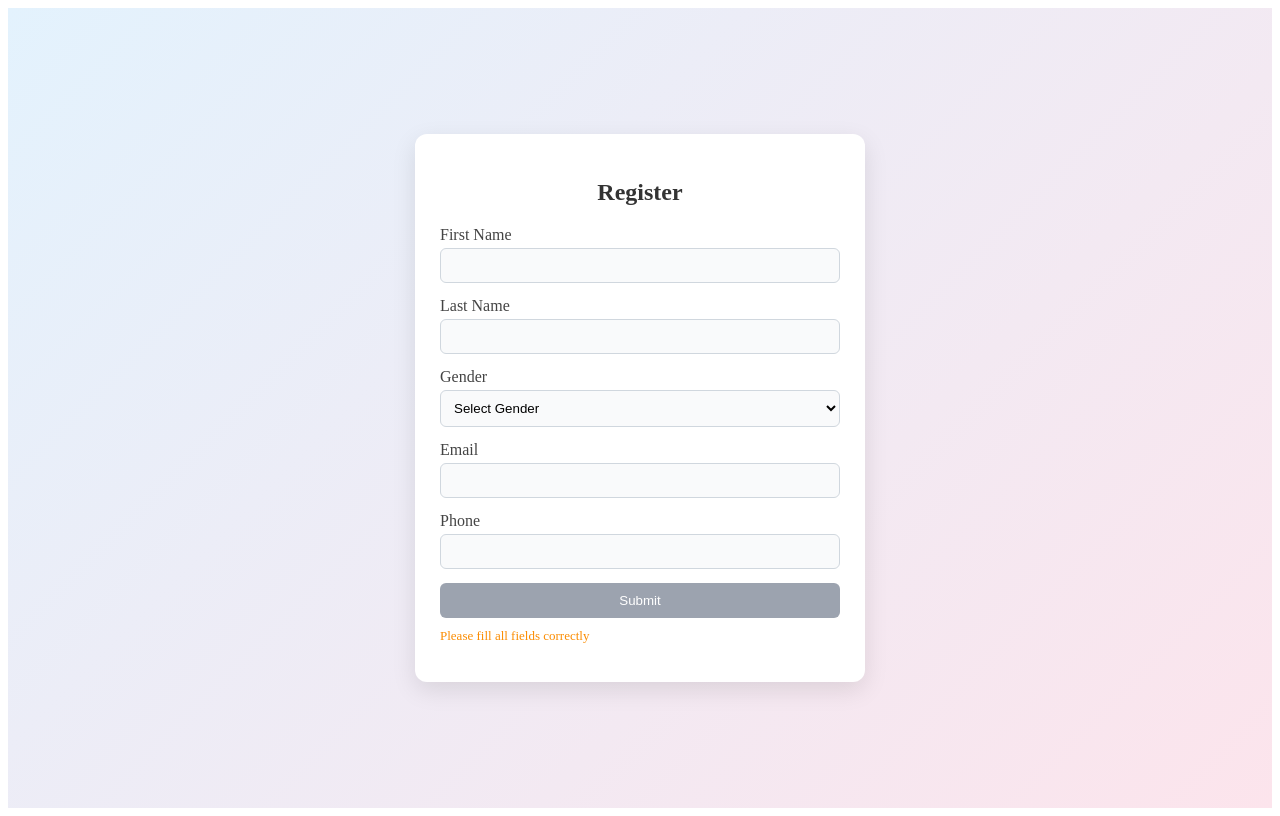
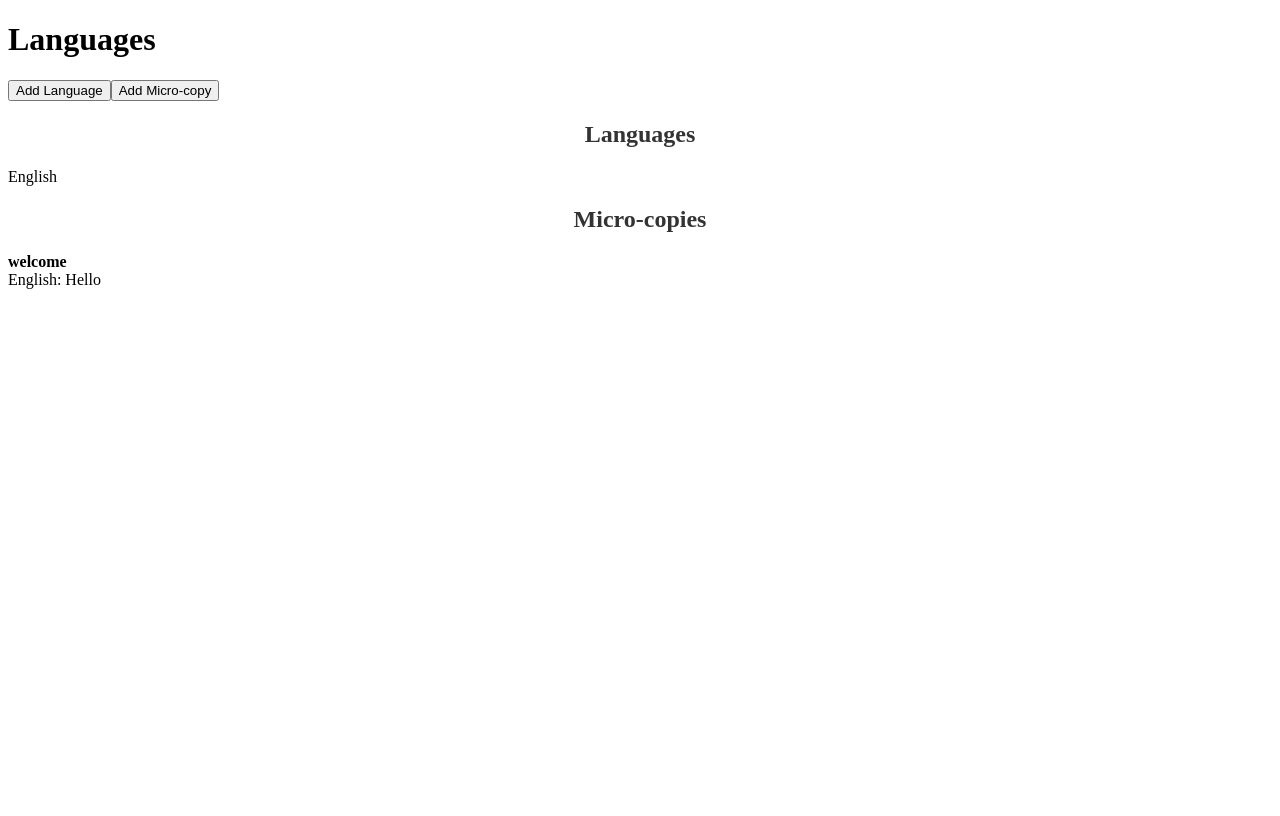
Before and after one commit to Karthiksherlock/sample_react1, a React (Vite) app: page /language in a window 1280 px wide. Built offline with nearby package versions, Linux system fonts and the light colour scheme.

Commit message:
basic functionalities of header and render via language page

```diff
--- a/package.json
+++ b/package.json
@@ -12,7 +12,8 @@
   "dependencies": {
     "axios": "^1.15.0",
     "react": "^19.2.4",
-    "react-dom": "^19.2.4"
+    "react-dom": "^19.2.4",
+    "react-router-dom": "^7.14.2"
   },
   "devDependencies": {
     "@babel/core": "^7.29.0",
--- a/src/App.tsx
+++ b/src/App.tsx
@@ -1,7 +1,15 @@
 import UserForm from "./components/UserForm";
-
+import {BrowserRouter , Routes, Route} from "react-router-dom";
+import LanguagePage from "./pages/LanguagePage";
 function App() {
-  return <UserForm />;
+  return (
+    <BrowserRouter>
+      <Routes>
+        <Route path="/" element={<UserForm />} />
+        <Route path="/language" element={<LanguagePage />} />
+      </Routes>
+    </BrowserRouter>
+  );
 }
 
 export default App;
--- /dev/null
+++ b/src/components/language/Header.tsx
@@ -0,0 +1,22 @@
+type HeaderProps = {
+  onAddLanguage: () => void;
+  onAddMicroCopy: () => void;
+};
+
+function Header({ onAddLanguage, onAddMicroCopy }: HeaderProps) {
+  return (
+    <div>
+      <h1>Languages</h1>
+
+      <button onClick={onAddLanguage}>
+        Add Language
+      </button>
+
+      <button onClick={onAddMicroCopy}>
+        Add Micro-copy
+      </button>
+    </div>
+  );
+}
+
+export default Header;
--- /dev/null
+++ b/src/pages/LanguagePage.tsx
@@ -0,0 +1,91 @@
+import { useState } from "react";
+import Header from "../components/language/Header";
+
+function LanguagePage() {
+  const [languages, setLanguages] = useState<string[]>(["English"]);
+
+  const [keys, setKeys] = useState<
+    {
+      key: string;
+      values: { [lang: string]: string };
+    }[]
+  >([
+    {
+      key: "welcome",
+      values: { English: "Hello" },
+    },
+  ]);
+
+  const handleAddLanguage = () => {
+    const newLang = prompt("Enter language name");
+
+    if (!newLang) return;
+
+    setLanguages((prev) => [...prev, newLang]);
+
+    setKeys((prev) =>
+      prev.map((item) => ({
+        ...item,
+        values: {
+          ...item.values,
+          [newLang]: "",
+        },
+      })),
+    );
+  };
+
+  // ➕ Add Micro-copy (KEY only)
+  const handleAddMicroCopy = () => {
+    const newKey = prompt("Enter key name");
+
+    if (!newKey) return;
+
+    // Create values for all languages
+    const values: { [lang: string]: string } = {};
+
+    languages.forEach((lang) => {
+      values[lang] = "";
+    });
+
+    // Add new key
+    setKeys((prev) => [
+      ...prev,
+      {
+        key: newKey,
+        values,
+      },
+    ]);
+  };
+
+  return (
+    <div>
+      {/* Header */}
+      <Header
+        onAddLanguage={handleAddLanguage}
+        onAddMicroCopy={handleAddMicroCopy}
+      />
+
+      {/* Languages List */}
+      <h2>Languages</h2>
+      {languages.map((lang) => (
+        <div key={lang}>{lang}</div>
+      ))}
+
+      {/* Keys + Values */}
+      <h2>Micro-copies</h2>
+      {keys.map((item) => (
+        <div key={item.key}>
+          <strong>{item.key}</strong>
+
+          {languages.map((lang) => (
+            <div key={lang}>
+              {lang}: {item.values[lang]}
+            </div>
+          ))}
+        </div>
+      ))}
+    </div>
+  );
+}
+
+export default LanguagePage;
```
Also changed, not shown: 1 other file (tests, documents, lock files or other folders).
